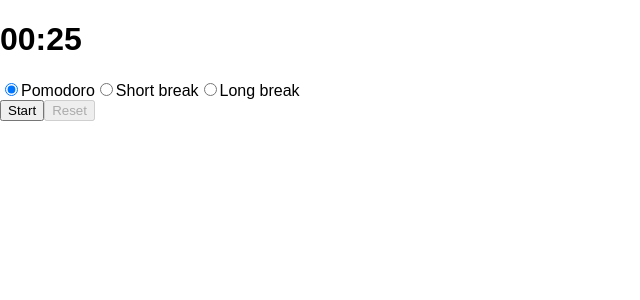
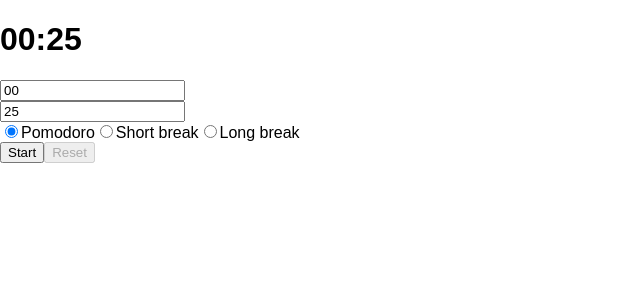
Before and after one commit to jzse/react-pomodoro, a React (Create React App) app: page / in a window 1280 px wide. Shown: the top 300 px of the page, without its empty margins (0-640 px from the left). Built offline with nearby package versions, Linux system fonts and the light colour scheme.

Commit message:
feat(TimeForm): Start form for editing times

```diff
--- a/src/App.js
+++ b/src/App.js
@@ -6,6 +6,7 @@
 import ModeList from './components/ModeList';
 import Controls from './components/Controls';
 import HistoryList from './components/HistoryList';
+import TimeForm from './components/TimeForm';
 
 import MODES_DEFAULT from './constants';
 import toPad from './utils/toPad';
@@ -28,6 +29,7 @@
     this.handleComplete = this.handleComplete.bind(this);
     this.handleModeChange = this.handleModeChange.bind(this);
     this.handleStatusChange = this.handleStatusChange.bind(this);
+    this.handleTimeFormChange = this.handleTimeFormChange.bind(this);
   }
 
   setHistory(newState) {
@@ -108,6 +110,14 @@
     }
   }
 
+  handleTimeFormChange(remaining) {
+    this.setState({
+      initial: remaining,
+      remaining,
+      enabled: false,
+    });
+  }
+
   render() {
     const { enabled, delay, initial, remaining, modes, activeMode, history } = this.state;
     const isAlarmed = remaining === 0 && !enabled;
@@ -125,7 +135,9 @@
           onComplete={this.handleComplete}
         />
 
-        {isAlarmed ? <Alarm /> : <Clock {...{ minutes, seconds }} onClick={this.handleClockEdit} />}
+        {isAlarmed ? <Alarm /> : <Clock {...{ minutes, seconds }} />}
+
+        <TimeForm {...{ minutes, seconds }} onTimeFormChange={this.handleTimeFormChange} />
 
         <ModeList {...{ modes, activeMode }} onModeChange={this.handleModeChange} />
 
--- /dev/null
+++ b/src/components/TimeForm/index.js
@@ -0,0 +1,49 @@
+import React from 'react';
+import PropTypes from 'prop-types';
+
+class TimeForm extends React.Component {
+  constructor(props) {
+    super(props);
+    this.handleFormChange = this.handleFormChange.bind(this);
+  }
+
+  handleFormChange(event) {
+    // - positive integers only
+    // - max value 59
+    const value = event.target.value.match(/^\d+$/) && event.target.value < 60
+      ? event.target.value
+      : 0;
+    const merged = {
+      ...{
+        minutes: this.props.minutes,
+        seconds: this.props.seconds,
+      },
+      ...{ [event.target.name]: value },
+    };
+    this.props.onTimeFormChange(merged.minutes * 60 * 1000 + merged.seconds * 1000);
+  }
+
+  render() {
+    const { minutes, seconds } = this.props;
+    return (
+      <div className="TimeForm" onChange={this.handleFormChange}>
+        {Object.keys({ minutes, seconds }).map(item => (
+          <div key={item}>
+            <label className="visuallyhidden" htmlFor={item}>
+              {item}
+            </label>
+            <input type="text" id={item} name={item} value={this.props[item]} />
+          </div>
+        ))}
+      </div>
+    );
+  }
+}
+
+TimeForm.propTypes = {
+  minutes: PropTypes.string.isRequired,
+  seconds: PropTypes.string.isRequired,
+  onTimeFormChange: PropTypes.func.isRequired,
+};
+
+export default TimeForm;
--- a/src/index.css
+++ b/src/index.css
@@ -3,3 +3,16 @@
   padding: 0;
   font-family: sans-serif;
 }
+
+.visuallyhidden {
+    border: 0;
+    clip: rect(0 0 0 0);
+    clip-path: inset(50%);
+    height: 1px;
+    margin: -1px;
+    overflow: hidden;
+    padding: 0;
+    position: absolute;
+    width: 1px;
+    white-space: nowrap; /* 1 */
+}
```
